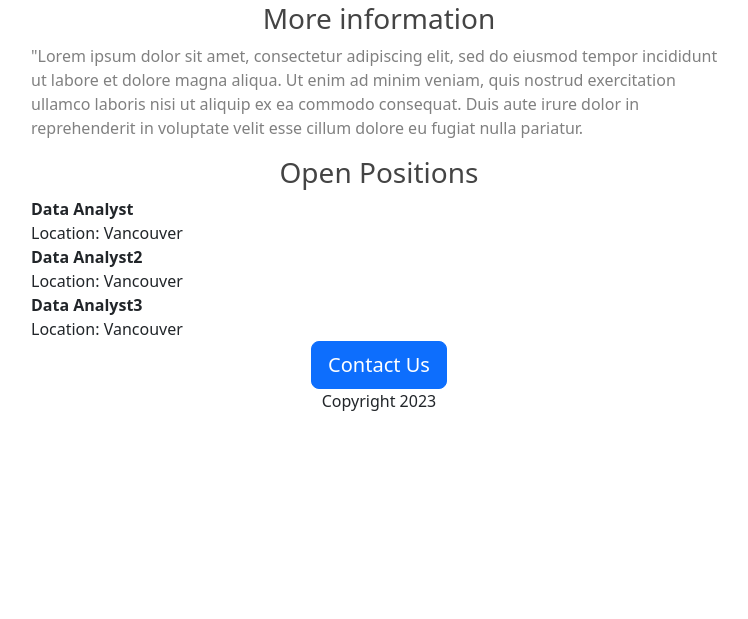
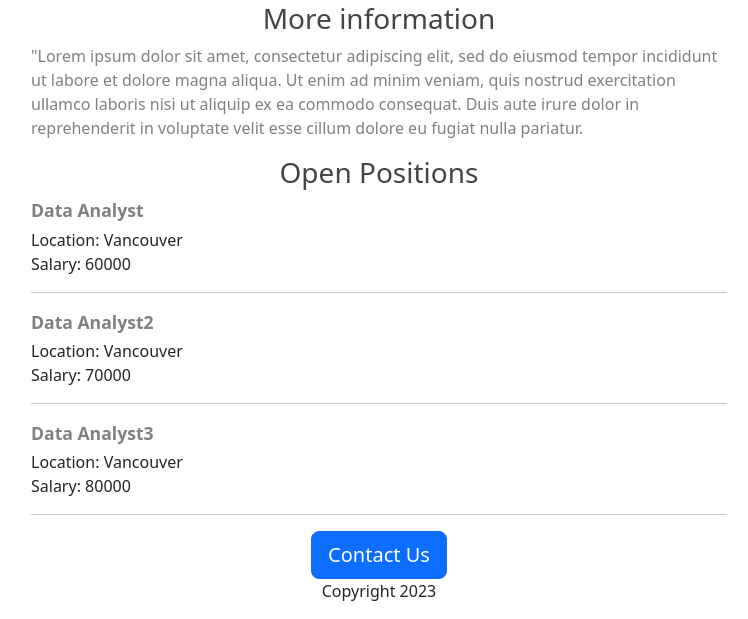
Before and after one commit to BrianNW/career-center-replit, a Flask app: page / in a window 1280 px wide. Shown: the part 744-1363 px from the top of the page, without its empty margins (261-1009 px from the left). Before the commit the page ends 1155 px from the top, so only its background shows below. Run offline with Flask 2, Linux system fonts and the light colour scheme.

Commit message:
Added job salary feed loop

```diff
--- a/templates/home.html
+++ b/templates/home.html
@@ -46,6 +46,10 @@
      .bodytext {
        color: grey;
      }
+     .job-title{
+       color: grey;
+       font-size: 1.1em;
+     }
 
    </style>
 
@@ -65,11 +69,12 @@
     <h3>Open Positions</h3>
       <div>
         {% for job in jobs %}
-          <div><strong> {{job['title']}} </strong></div>
+          <div class="job-title" style="margin-bottom:4px"><strong> {{job['title']}} </strong></div>
           <div> Location: {{job['location']}} </div>
+         <div> Salary: {{job['salary']}} </div><hr>
         {% endfor %}
       </div>
-    <div class="text-center"><button class="btn btn-primary btn-lg">Contact Us</button>
+    <div class="text-center";"><button class="btn btn-primary btn-lg">Contact Us</button>
     <p>Copyright 2023</p>
     </div>
 </div>
```
